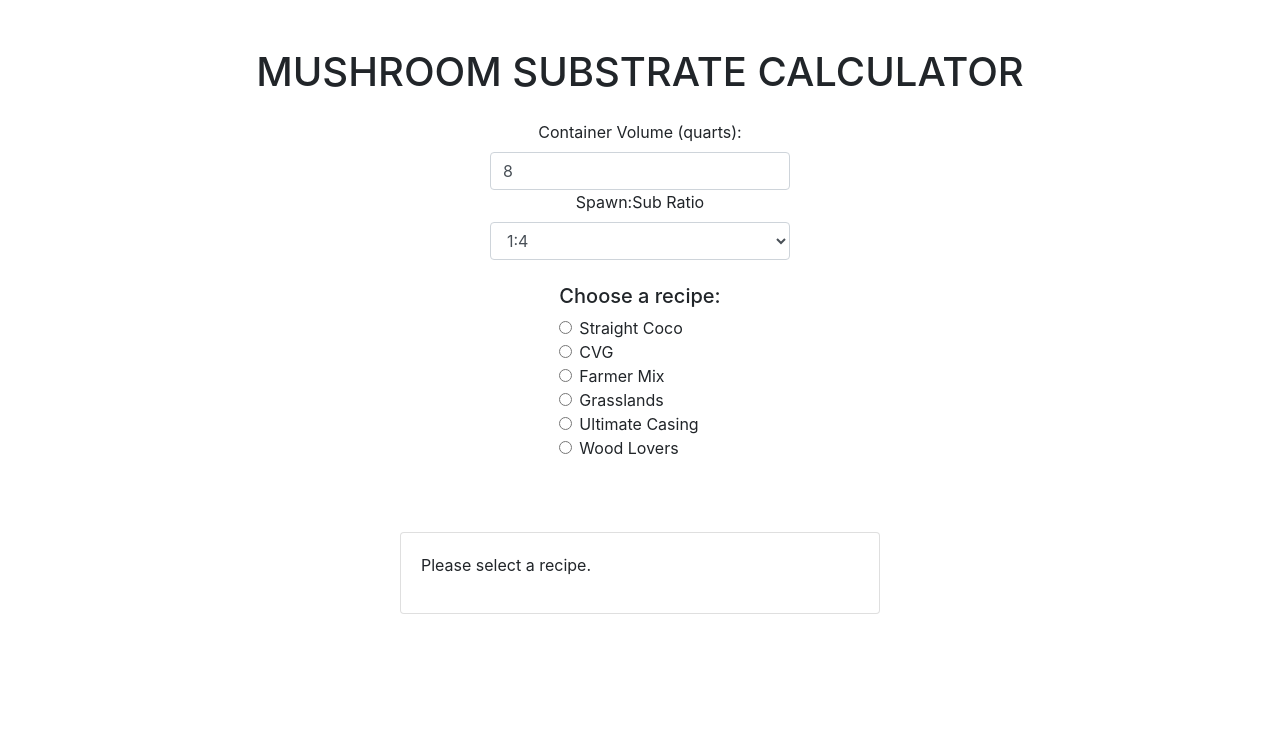
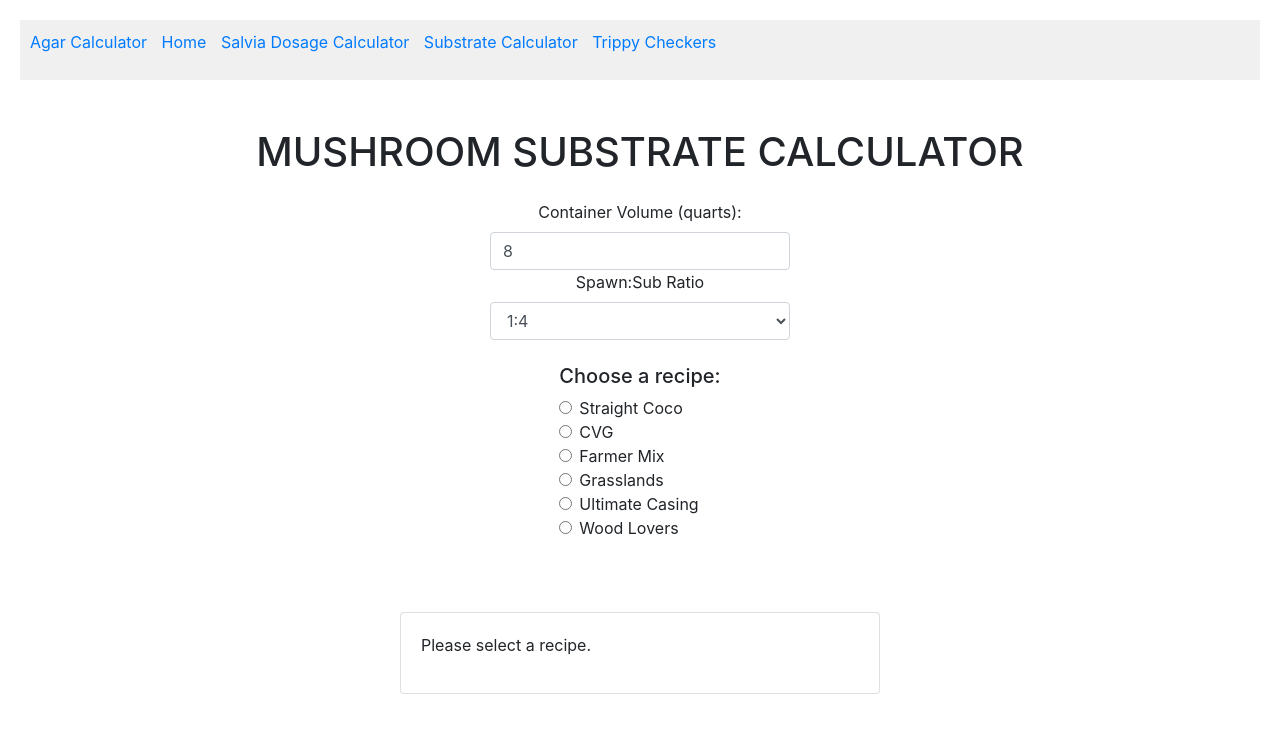
Before and after one commit to junovhs/pooltool, a Jekyll site: the page built from pages/substratecalculator.html, in a window 1280 px wide. Shown: the top 733 px of the page. Built offline with Jekyll 4.4.1, drawn with Linux system fonts in a browser that asks for light colours.

Commit message:
Update substratecalculator.html

```diff
--- a/pages/substratecalculator.html
+++ b/pages/substratecalculator.html
@@ -1,3 +1,7 @@
+---
+layout: default
+title: Substrate Calculator
+---
 <!DOCTYPE html>
 <html lang="en">
 <head>
```
